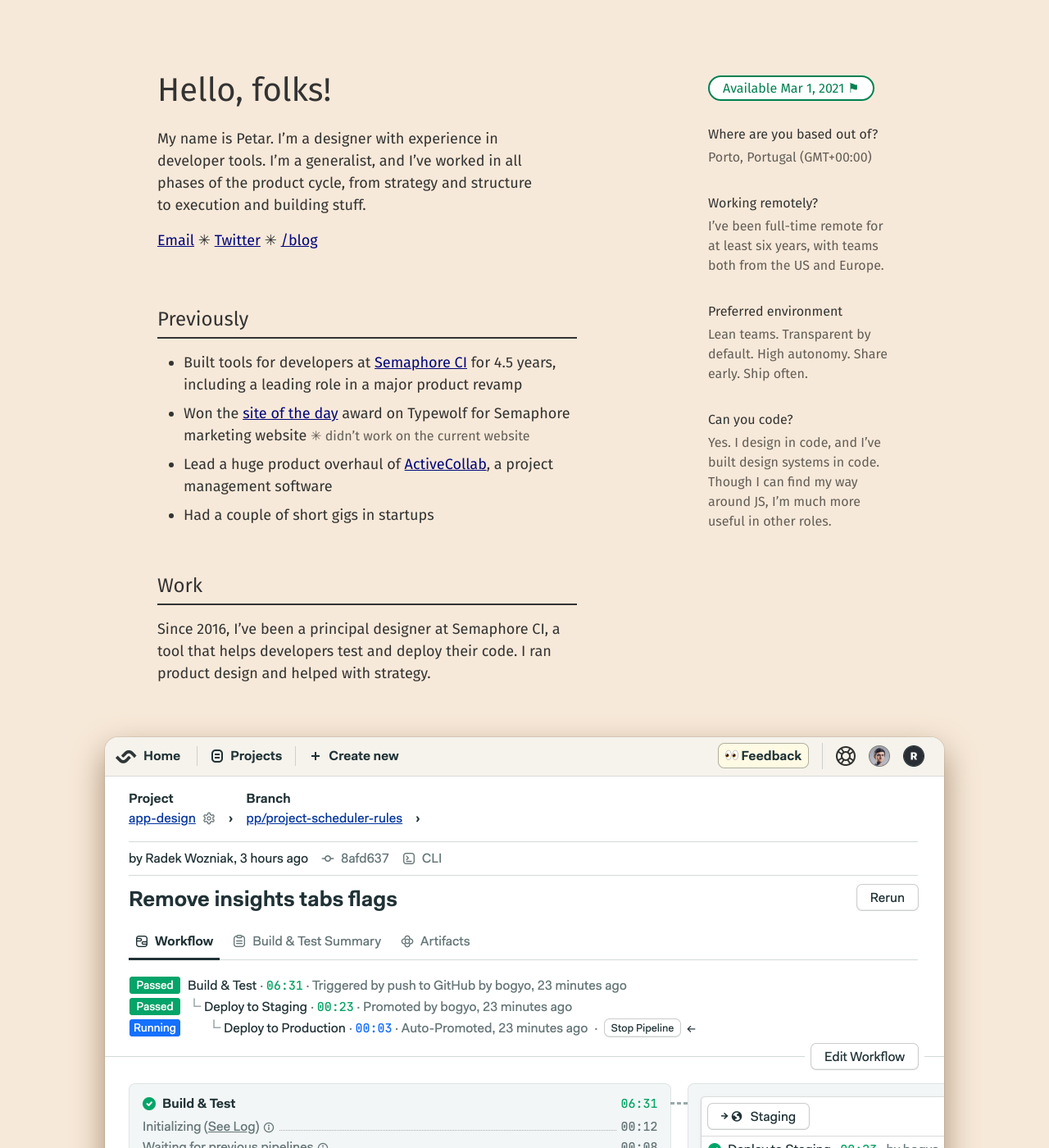
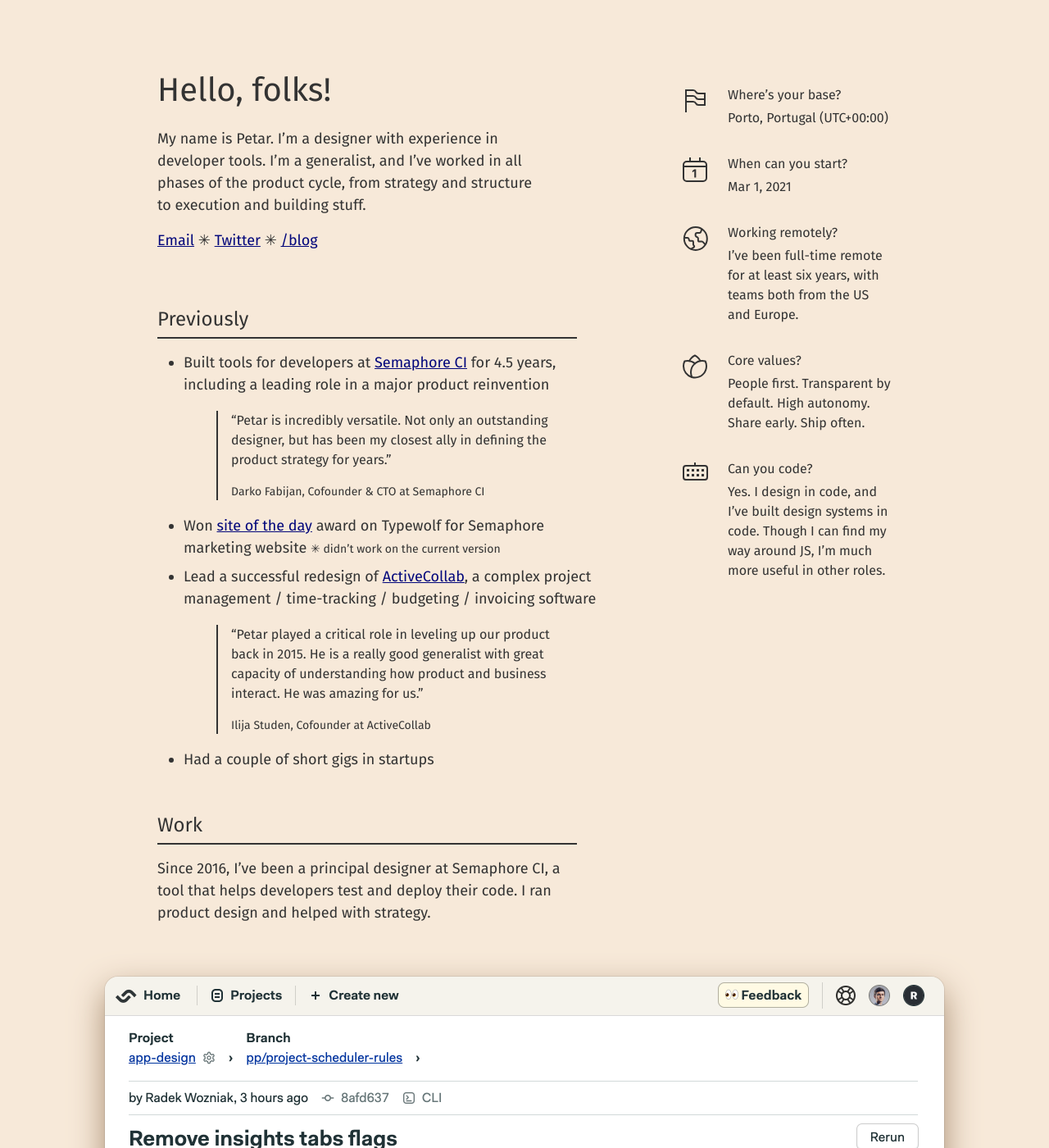
Before and after one commit to ropsii/ropsii.github.io, a Jekyll site: the page built from work.html, in a window 1280 px wide and 1400 px high. Shown: the whole window at 82% size. Built offline with Jekyll 4.4.1, drawn with Linux system fonts in a browser that asks for light colours; some of the changed text lies outside the part shown.

Commit message:
Add testimonials

```diff
--- a/_layouts/work.html
+++ b/_layouts/work.html
@@ -46,34 +46,81 @@
                             <div>
                                 <h2 class="f3 f2-m normal mb2 bb bw1 pb1 mb3 mw6-m">Previously</h2>
                                 <ul class="f5 f4-m pl4 mt1 ml0 measure-m">
-                                    <li class="mv2">Built tools for developers at <a href="https://semaphoreci.com">Semaphore CI</a> for 4.5 years, including a leading role in a major product revamp</li>
-                                    <li class="mv2">Won the <a href="https://www.typewolf.com/site-of-the-day/semaphore">site of the day</a> award on Typewolf for Semaphore marketing website <span class="f5 black-60">✳ didn’t work on the current website</span></li>
-                                    <li class="mv2">Lead a huge product overhaul of <a href="https://activecollab.com/">ActiveCollab</a>, a project management software</li>
+                                    <li class="mv2">Built tools for developers at <a href="https://semaphoreci.com">Semaphore CI</a> for 4.5 years, including a leading role in a major product reinvention
+                                        <blockquote class="bl bw1 pl3">
+                                            <p class="f5">“Petar is incredibly versatile. Not only an outstanding designer, but has been my closest ally in defining the product strategy for years.”</p>
+                                            <p class="f6">Darko Fabijan, Cofounder & CTO at Semaphore CI</p>
+                                        </blockquote>
+
+                                    </li>
+                                    <li class="mv2">Won <a href="https://www.typewolf.com/site-of-the-day/semaphore">site of the day</a> award on Typewolf for Semaphore marketing website <span class="f6">✳ didn’t work on the current version</span></li>
+                                    <li class="mv2">Lead a successful redesign of <a href="https://activecollab.com/">ActiveCollab</a>, a complex project management / time-tracking / budgeting / invoicing software
+                                        <blockquote class="bl bw1 pl3">
+                                            <p class="f5">“Petar played a critical role in leveling up our product back in 2015. He is a really good generalist with great capacity of understanding how product and business interact. He was amazing for us.”</p>
+                                            <p class="f6">Ilija Studen, Cofounder at ActiveCollab</p>
+                                        </blockquote>
+                                    </li>
                                     <li class="mv2">Had a couple of short gigs in startups</a></li>
                                 </ul>
                             </div>
                         </div>
 
-                        <div class="mw6 mw5-l pl4-l mt5 mt3-l">
-                            <div class="mb3">
-                                <span class="bg-white dark-green ba bw1 ph3 pv1 br-pill">Available Mar 1, 2021 ⚑</span>
-                            </div>
+                        <div class="mw6 mw5-l mt5 mt2-l">
                             <div class="flex flex-wrap nl3 nr3">
                                 <div class="w-100-ns w-50-m w-100-l pa3">
-                                    <h3 class="f5 normal mb0 mb1-l">Where are you based out of?</h3>
-                                    <p class="f5 mb0 black-60">Porto, Portugal (GMT+00:00)</p>
+                                    <div class="flex">
+                                        <div class="w2 tc pt1 flex-shrink-0 mr2">
+                                            <svg width="25" height="29" xmlns="http://www.w3.org/2000/svg"><g fill-rule="nonzero" stroke="#333" stroke-width="2" fill="none"><path d="M1 1.983h8.816c1.374 0 2.63.778 3.243 2.008A3.624 3.624 0 0016.303 6H24v14h-7.705a3.618 3.618 0 01-3.236-2 3.618 3.618 0 00-3.236-2H1h0V1.983z" stroke-linecap="round"/><path d="M1 8.983h8.816c1.374 0 2.63.778 3.243 2.008A3.624 3.624 0 0016.303 13H24" stroke-linecap="round"/><path d="M1 13v16" fill="#F7E9D9"/></g></svg>
+                                        </div>
+                                        <div class="flex-auto pl3">
+                                            <h3 class="f5 normal mb0 mb1-l">Where’s your base?</h3>
+                                            <p class="f5 mb0">Porto, Portugal (UTC+00:00)</p>
+                                        </div>
+                                    </div>
                                 </div>
                                 <div class="w-100-ns w-50-m w-100-l pa3">
-                                    <h3 class="f5 normal mb0 mb1-l">Working remotely?</h3>
-                                    <p class="f5 mb0 black-60">I’ve been full-time remote for at least six years, with teams both from the US and Europe.</p>
+                                    <div class="flex">
+                                        <div class="w2 tc pt1 flex-shrink-0 mr2">
+                                            <svg width="30" height="30" xmlns="http://www.w3.org/2000/svg"><g transform="translate(1)" fill="none" fill-rule="evenodd"><rect stroke="#333" stroke-width="2" stroke-linecap="round" stroke-linejoin="round" y="5" width="28" height="24" rx="4"/><path fill="#333" fill-rule="nonzero" d="M15.327 24.574h-2.102V16.65h-.102l-2.263 1.59v-1.985l2.365-1.677h2.102z"/><path fill="#333" d="M7 0h2v5H7zM19 0h2v5h-2z"/><path d="M0 11h28" stroke="#333" stroke-width="2"/></g></svg>
+                                        </div>
+                                        <div class="flex-auto pl3">
+                                            <h3 class="f5 normal mb0 mb1-l">When can you start?</h3>
+                                            <p class="f5 mb0">Mar 1, 2021</p>
+                                        </div>
+                                    </div>
                                 </div>
                                 <div class="w-100-ns w-50-m w-100-l pa3">
-                                    <h3 class="f5 normal mb0 mb1-l">Preferred environment</h3>
-                                    <p class="f5 mb0 black-60">Lean teams. Transparent by default. High autonomy. Share early. Ship often.</p>
+                                    <div class="flex">
+                                        <div class="w2 tc pt1 flex-shrink-0 mr2">
+                                            <svg width="31" height="30" xmlns="http://www.w3.org/2000/svg"><g transform="translate(1.817 1)" stroke="#333" stroke-width="2" fill="none" fill-rule="evenodd" stroke-linecap="round"><circle stroke-linejoin="round" cx="14" cy="14" r="14"/><path d="M21.403 3l-1.235 3.181c-.172.444-.6.736-1.075.736h-3.16a2.1 2.1 0 00-2.1 2.078l-.011 1.126c-.006.584.318 1.12.838 1.386l1.557.795c.514.263.838.792.838 1.37v2.207c0 .85.689 1.538 1.538 1.538h2.931c.408 0 .8.162 1.088.45l2.856 2.857M1.558 12.917h2.68c.526 0 .993.336 1.16.834l.7 2.084c.166.498.633.834 1.159.834h2.646c.676 0 1.224.547 1.224 1.223v3.116c0 .242.072.48.207.68l.779 1.163a1.223 1.223 0 01-.382 1.727L8.563 26.5"/></g></svg>
+                                        </div>
+                                        <div class="flex-auto pl3">
+                                            <h3 class="f5 normal mb0 mb1-l">Working remotely?</h3>
+                                            <p class="f5 mb0">I’ve been full-time remote for at least six years, with teams both from the US and Europe.</p>
+                                        </div>
+                                    </div>
                                 </div>
                                 <div class="w-100-ns w-50-m w-100-l pa3">
-                                    <h3 class="f5 normal mb0 mb1-l">Can you code?</h3>
-                                    <p class="f5 mb0 black-60">Yes. I design in code, and I’ve built design systems in code. Though I can find my way around JS, I’m much more useful in other roles.</p>
+                                    <div class="flex">
+                                        <div class="w2 tc pt1 flex-shrink-0 mr2">
+                                            <svg width="30" height="30" xmlns="http://www.w3.org/2000/svg"><g fill-rule="nonzero" stroke="#333" stroke-width="2" fill="none" stroke-linecap="round" stroke-linejoin="round"><path d="M8.097 8.113A14.032 14.032 0 019.95 5.271a13.945 13.945 0 014.91-3.74 14.027 14.027 0 013.098 1.974h0a13.95 13.95 0 013.61 4.634"/><path d="M11.04 27.932C5.238 26.224 1 20.857 1 14.5c0-2.156.487-4.198 1.358-6.022A14.027 14.027 0 016 8h0c3.45 0 6.609 1.248 9.05 3.317"/><path d="M24 8c1.26 0 2.48.166 3.642.478A13.945 13.945 0 0129 14.5c0 7.732-6.268 14-14 14-1.26 0-2.48-.166-3.642-.478A13.945 13.945 0 0110 22c0-7.732 6.268-14 14-14z"/></g></svg>
+                                        </div>
+                                        <div class="flex-auto pl3">
+                                            <h3 class="f5 normal mb0 mb1-l">Core values?</h3>
+                                            <p class="f5 mb0">People first. Transparent by default. High autonomy. Share early. Ship often.</p>
+                                        </div>
+                                    </div>
+                                </div>
+                                <div class="w-100-ns w-50-m w-100-l pa3">
+                                    <div class="flex">
+                                        <div class="w2 tc pt1 flex-shrink-0 mr2">
+                                            <svg width="31" height="22" xmlns="http://www.w3.org/2000/svg"><g transform="translate(1 .024)" fill="none" fill-rule="evenodd"><rect stroke="#333" stroke-width="2" stroke-linecap="round" stroke-linejoin="round" y="3.979" width="29" height="17" rx="3"/><path fill="#333" d="M4 7.979h3v3H4zM10 7.979h3v3h-3zM16 7.979h3v3h-3zM22 7.979h3v3h-3zM4 13.979h3v3H4zM10 13.979h3v3h-3zM16 13.979h3v3h-3zM22 13.979h3v3h-3z"/><path d="M13.988 3.979V0" stroke="#333" stroke-width="2"/></g></svg>
+                                        </div>
+                                        <div class="flex-auto pl3">
+                                            <h3 class="f5 normal mb0 mb1-l">Can you code?</h3>
+                                            <p class="f5 mb0">Yes. I design in code, and I’ve built design systems in code. Though I can find my way around JS, I’m much more useful in other roles.</p>
+                                        </div>
+                                    </div>
                                 </div>
                             </div>
                         </div>
@@ -113,7 +160,7 @@
                     </div>
 
                     <div class="ph4-m mv4 mv5-m pv4">
-                        <p class="measure mb0 pr5-m">Occasionally I’d do lightweight illustration work to ease up the anxiety during onboarding. Or to make blank screens more fun.
+                        <p class="measure mb0 pr5-m">Occasionally I’d do illustrations to freshen up the onboarding adn make blank screens more fun.
                         </p>
                     </div>
 
```
